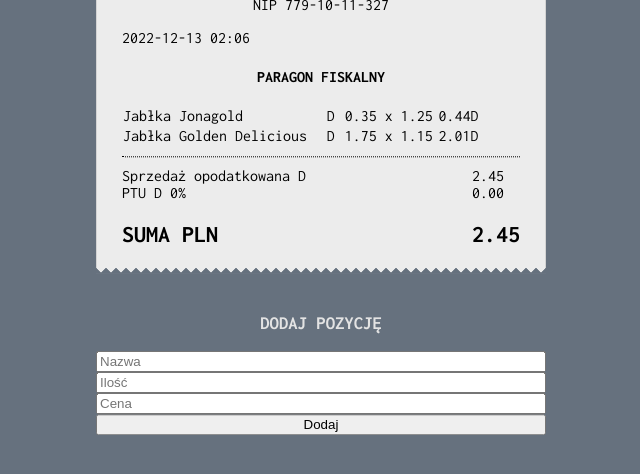
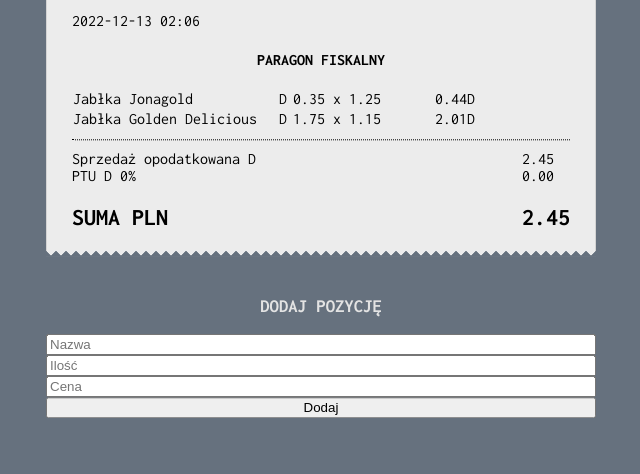
Before and after one commit to npawlenko/Receipt, a plain HTML site: page index.html in a window 1280 px wide. Shown: the part 326-800 px from the top of the page, without its empty margins (319-959 px from the left). Drawn offline with Linux system fonts and the light colour scheme.

Commit message:
Fix bug where long text could overflow table

```diff
--- a/assets/main.scss
+++ b/assets/main.scss
@@ -94,7 +94,7 @@ body {
   left: 50%;
   top: 50%;
   transform: translate(-50%, -50%);
-  max-width: 450px;
+  max-width: 550px;
   width: 100%;
 }
 
@@ -121,10 +121,17 @@ body {
 }
 
 .receipt-table {
+  table-layout: fixed;
   border-collapse: collapse;
   width: 100%;
   white-space: nowrap;
   @include no-user-select;
+
+  & td {
+    text-overflow: ellipsis;
+    word-wrap: break-word;
+    overflow: hidden;
+  }
 
   & tr, td, th {
     border-collapse: collapse;
--- a/index.html
+++ b/index.html
@@ -48,6 +48,14 @@
         <div class="border-dotted">
             <h4 class="text-center">PARAGON FISKALNY</h4>
             <table class="receipt-table" id="receipt">
+                <colgroup>
+                    <col style="width: 200px">
+                    <col style="width: 2ch">
+                    <col>
+                    <col>
+                    <col>
+                </colgroup>
+
                 <tbody>
                     <tr draggable="true">
                         <td>WafRurkiCukRóż280g</td>
```
Also changed, not shown: assets/main.css, 1 other file. Lines whose indentation alone changed are shown as unchanged.
